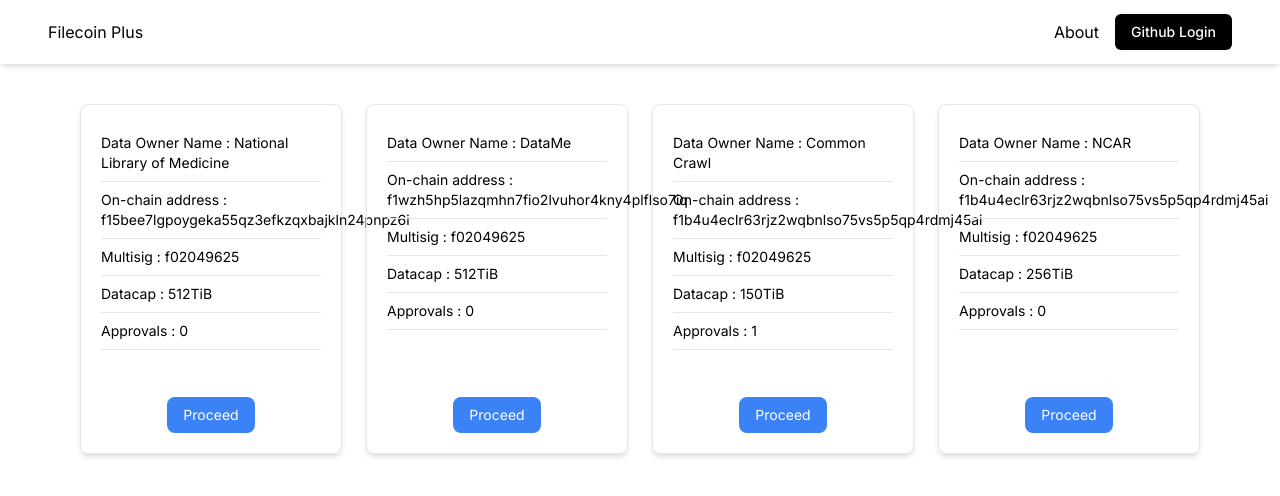
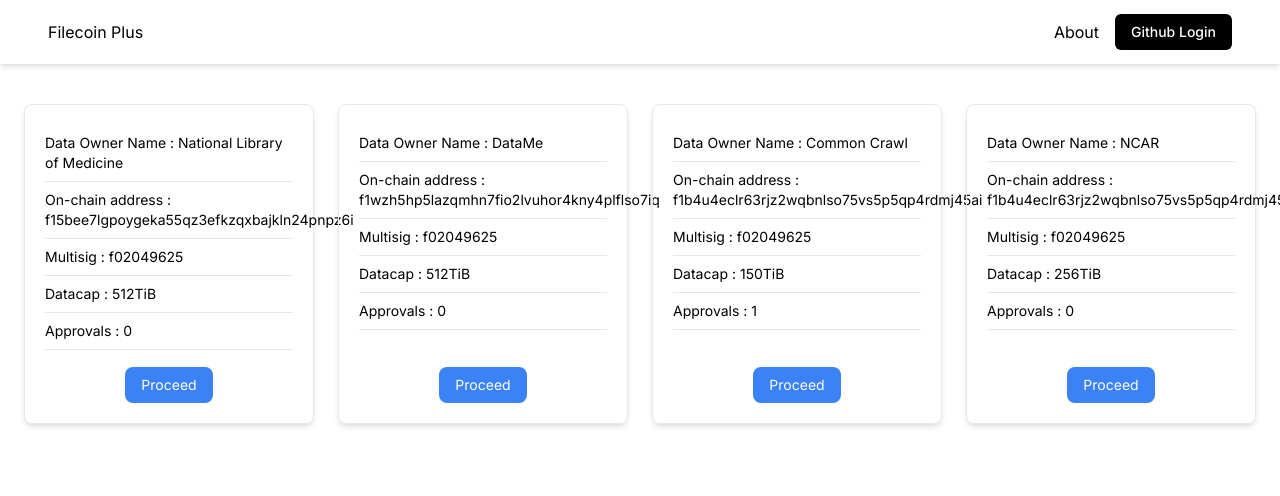
Before and after one commit to keyko-io/filplus-registry, a Next.js app: page / in a window 1280 px wide. Shown: the top 496 px of the page. Built offline with nearby package versions, Linux system fonts and the light colour scheme; no server answers.

Commit message:
github login

```diff
--- a/package.json
+++ b/package.json
@@ -16,6 +16,7 @@
     "eslint": "8.42.0",
     "eslint-config-next": "13.4.5",
     "next": "13.4.5",
+    "next-auth": "^4.22.1",
     "postcss": "8.4.24",
     "react": "18.2.0",
     "react-dom": "18.2.0",
--- /dev/null
+++ b/src/app/api/auth/[...nextauth]/route.ts
@@ -0,0 +1,13 @@
+import NextAuth from "next-auth"
+import GithubProvider from "next-auth/providers/github"
+
+const handler = NextAuth({
+  providers: [
+    GithubProvider({
+      clientId: process.env.GITHUB_ID!,
+      clientSecret: process.env.GITHUB_SECRET!,
+    }),
+  ],
+})
+
+export { handler as GET, handler as POST }
--- a/src/app/layout.tsx
+++ b/src/app/layout.tsx
@@ -2,6 +2,7 @@
 import { Inter } from "next/font/google"
 import Footer from "@/components/Footer"
 import "./globals.css"
+import AuthProvider from "@/components/AuthProvider"
 
 const inter = Inter({ subsets: ["latin"] })
 
@@ -18,8 +19,10 @@
   return (
     <html lang="en">
       <body className={inter.className}>
-        <Navbar />
-        {children}
+        <AuthProvider>
+          <Navbar />
+          {children}
+        </AuthProvider>
       </body>
     </html>
   )
--- a/src/app/page.tsx
+++ b/src/app/page.tsx
@@ -1,10 +1,11 @@
+"use client"
 import Card from "@/components/Card"
 import mockData from "@/mockData.json"
 
 export default function Home() {
   return (
     <main className="mt-10">
-      <div className="grid grid-cols-1 md:grid-cols-3 lg:grid-cols-4 gap-6 px-20">
+      <div className="grid grid-cols-1 md:grid-cols-2 lg:grid-cols-3 xl:grid-cols-4 gap-6 px-6">
         {mockData.map((app) => (
           <Card application={app} key={app.projectId} />
         ))}
--- /dev/null
+++ b/src/components/AuthProvider.tsx
@@ -0,0 +1,9 @@
+"use client"
+import React from "react"
+import { SessionProvider } from "next-auth/react"
+
+const AuthProvider = ({ children }: any) => {
+  return <SessionProvider>{children}</SessionProvider>
+}
+
+export default AuthProvider
--- a/src/components/Card.tsx
+++ b/src/components/Card.tsx
@@ -8,7 +8,7 @@
 
 const Card = ({ application }: Props) => {
   return (
-    <div className="border border-gray-200 rounded-lg shadow-md p-5 text-sm flex flex-col min-h-[350px]">
+    <div className="border border-gray-200 rounded-lg shadow-md p-5 text-sm flex flex-col min-h-[320px]">
       <div className="flex my-2">
         Data Owner Name :{" "}
         {application.applicationInfo["Core Information"]["Data Owner Name"]}
--- a/src/components/Navbar.tsx
+++ b/src/components/Navbar.tsx
@@ -1,16 +1,35 @@
+"use client"
+import { signIn, signOut, useSession } from "next-auth/react"
 import Link from "next/link"
 import React from "react"
 
 const Navbar = () => {
+  const session = useSession()
+
+  console.log(session, "xx")
+
   return (
     <div className="h-16 shadow-md flex items-center px-12 justify-between">
       <Link href="/">Filecoin Plus</Link>
 
       <div className="flex space-x-4 items-center">
         <div>About</div>
-        <button className="bg-black text-white py-2 px-4 text-sm font-medium rounded-md">
-          Github Login
-        </button>
+
+        {session.status !== "authenticated" ? (
+          <button
+            className="bg-black text-white py-2 px-4 text-sm font-medium rounded-md"
+            onClick={() => signIn("github")}
+          >
+            Github Login
+          </button>
+        ) : (
+          <button
+            className="bg-black text-white py-2 px-4 text-sm font-medium rounded-md"
+            onClick={() => signOut()}
+          >
+            Logout
+          </button>
+        )}
       </div>
     </div>
   )
--- a/src/mockData.json
+++ b/src/mockData.json
@@ -82,6 +82,24 @@
           ],
           "pr": 0,
           "pr-cid": "bafy"
+        },
+
+        {
+          "uuid": "ffe0897b-255a-4581-8c94-88dc79083a19",
+          "clientAddress": "f1b4u4eclr63rjz2wqbnlso75vs5p5qp4rdmj45ai",
+          "timeOfRequest": 0,
+          "timeOfAllocation": 0,
+          "multisig": "f02049625",
+          "allocationAmount": "150TiB",
+          "signers": [
+            {
+              "signingAddress": "f1kqdiokoeubyse4qpihf7yrpl7czx4qgupx3eyzi",
+              "timeOfSignature": 0,
+              "messageCID": ""
+            }
+          ],
+          "pr": 0,
+          "pr-cid": "bafy"
         }
       ]
     }
```
Also changed, not shown: tsconfig.json (+7 -1 lines), 1 other file (tests, documents, lock files or other folders).
